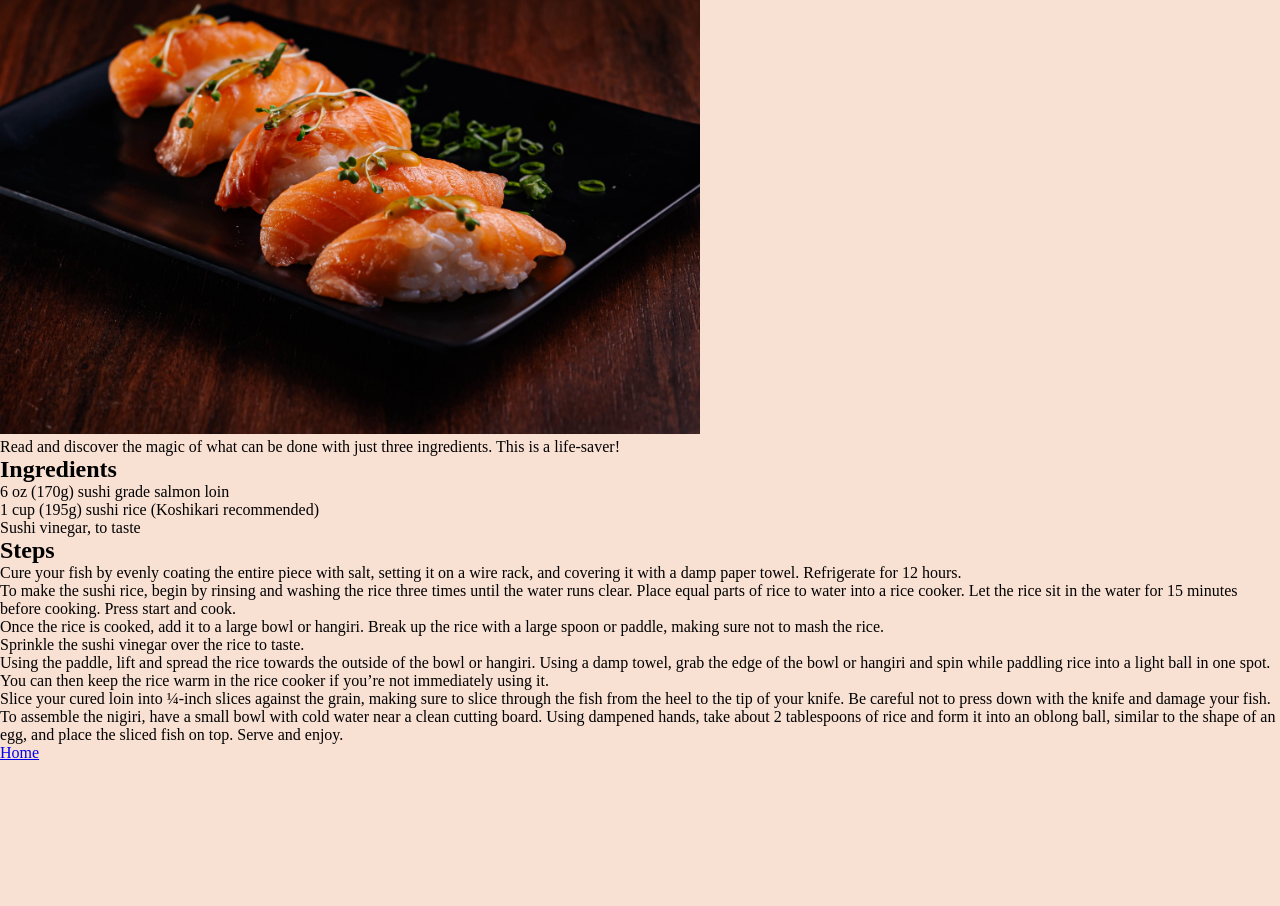
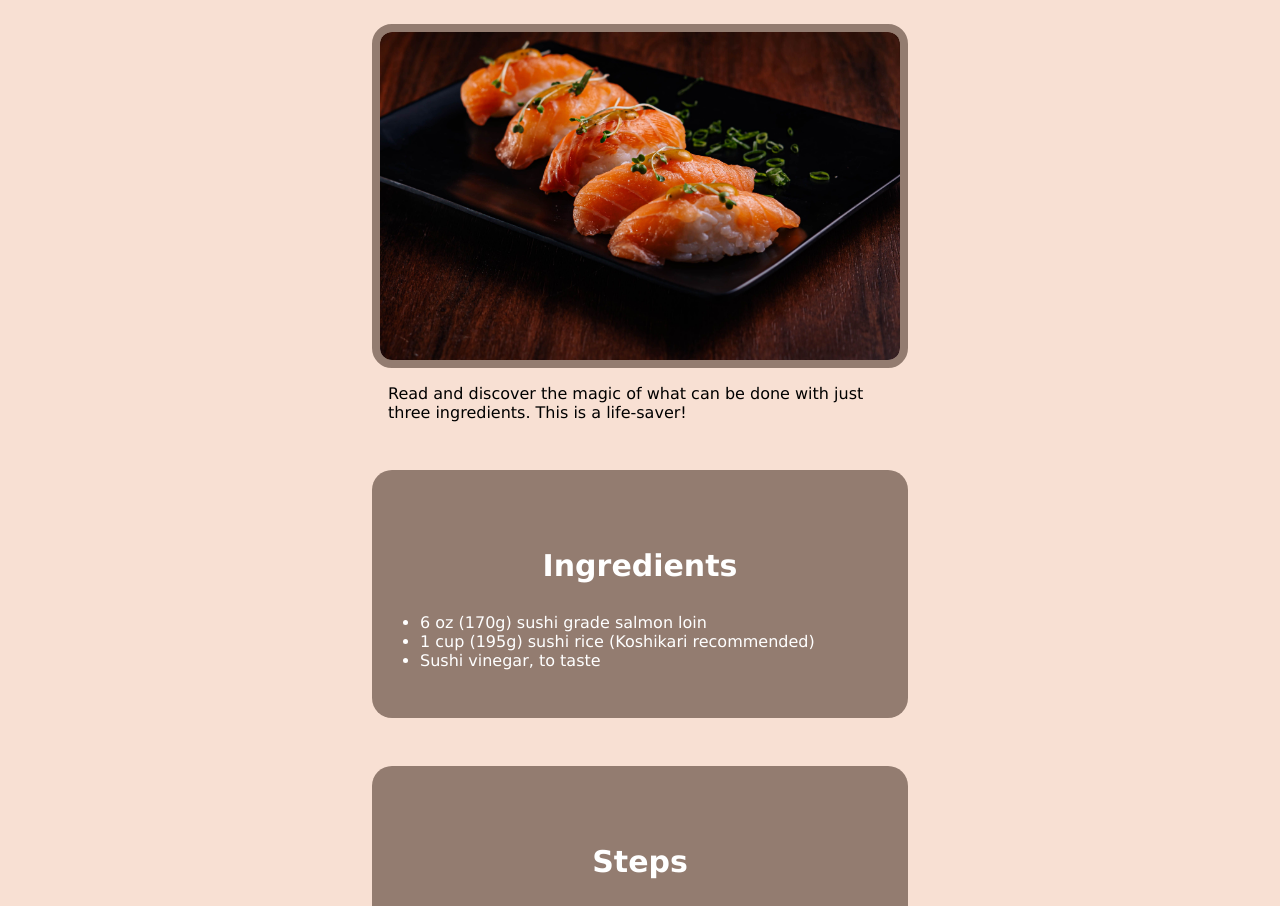
Before and after one commit to dangalf-dev/odin-recipes, a plain HTML site: page recipes/easy-nigiri.html in a window 1280 px wide. Shown: the part 202-1108 px from the top of the page. Before the commit the page ends 964 px from the top, so only its background shows below. Drawn offline with Linux system fonts and the light colour scheme.

Commit message:
Add CSS styling
Add various styles for images, lists, and headers

```diff
--- a/recipes/easy-nigiri.html
+++ b/recipes/easy-nigiri.html
@@ -15,47 +15,50 @@
     <img
       src="../images/nigiri.jpg"
       alt="a picture of assembled salmon nigiri"
-      width="700"
     />
     <p>
       Read and discover the magic of what can be done with just three
       ingredients. This is a life-saver!
     </p>
+    <div class="main-content">
       <h2>Ingredients</h2>
       <ul>
         <li>6 oz (170g) sushi grade salmon loin</li>
         <li>1 cup (195g) sushi rice (Koshikari recommended)</li>
         <li>Sushi vinegar, to taste</li>
       </ul>
+    </div>
+    <div class="main-content">
       <h2>Steps</h2>
       <ol>
         <li>
-        Cure your fish by evenly coating the entire piece with salt, setting it
-        on a wire rack, and covering it with a damp paper towel. Refrigerate for
-        12 hours.
+          Cure your fish by evenly coating the entire piece with salt, setting
+          it on a wire rack, and covering it with a damp paper towel.
+          Refrigerate for 12 hours.
         </li>
         <li>
           To make the sushi rice, begin by rinsing and washing the rice three
           times until the water runs clear. Place equal parts of rice to water
-        into a rice cooker. Let the rice sit in the water for 15 minutes before
-        cooking. Press start and cook.
+          into a rice cooker. Let the rice sit in the water for 15 minutes
+          before cooking. Press start and cook.
         </li>
         <li>
-        Once the rice is cooked, add it to a large bowl or hangiri. Break up the
-        rice with a large spoon or paddle, making sure not to mash the rice.
+          Once the rice is cooked, add it to a large bowl or hangiri. Break up
+          the rice with a large spoon or paddle, making sure not to mash the
+          rice.
         </li>
         <li>Sprinkle the sushi vinegar over the rice to taste.</li>
         <li>
           Using the paddle, lift and spread the rice towards the outside of the
           bowl or hangiri. Using a damp towel, grab the edge of the bowl or
-        hangiri and spin while paddling rice into a light ball in one spot. You
-        can then keep the rice warm in the rice cooker if you’re not immediately
-        using it.
+          hangiri and spin while paddling rice into a light ball in one spot.
+          You can then keep the rice warm in the rice cooker if you’re not
+          immediately using it.
         </li>
         <li>
-        Slice your cured loin into ¼-inch slices against the grain, making sure
-        to slice through the fish from the heel to the tip of your knife. Be
-        careful not to press down with the knife and damage your fish.
+          Slice your cured loin into ¼-inch slices against the grain, making
+          sure to slice through the fish from the heel to the tip of your knife.
+          Be careful not to press down with the knife and damage your fish.
         </li>
         <li>
           To assemble the nigiri, have a small bowl with cold water near a clean
@@ -64,6 +67,7 @@
           place the sliced fish on top. Serve and enjoy.
         </li>
       </ol>
+    </div>
     <a href="../index.html">Home</a>
   </body>
 </html>
--- a/style.css
+++ b/style.css
@@ -8,6 +8,10 @@
 
 body {
   background-color: rgb(248, 224, 211);
+  max-width: 600px;
+  margin: 0 auto;
+  padding: 2rem;
+  font-family: Verdana, Geneva, Tahoma, sans-serif;
 }
 
 .header {
@@ -17,10 +21,46 @@ body {
   font-size: 50px;
   color: white;
   background-color: rgb(200, 167, 149);
-  width: 8em;
+  width: 100%;
+  max-width: 600px;
   padding: 0.2em;
   border-radius: 10px;
 }
+
 .red-letter {
   color: red;
 }
+
+.menu-recipes {
+  margin: 1em;
+  font-size: 20px;
+}
+
+.main-content {
+  background-color: rgb(147, 124, 112);
+  margin: 3em auto;
+  padding: 3em;
+  border-radius: 20px;
+  color: white;
+  max-width: 600px;
+}
+
+h2,
+h3,
+p {
+  margin: 1em;
+}
+
+h2 {
+  text-align: center;
+  font-size: 30px;
+}
+
+img {
+  display: block;
+  margin: 0 auto;
+  max-width: 600px;
+  width: 100%;
+  border-radius: 20px;
+  border: 8px solid rgb(147, 124, 112);
+}
```
Also changed, not shown: index.html (+9 -3 lines), recipes/shrimp-tempura.html (+16 -12 lines), recipes/tonkotsu-ramen.html (+29 -23 lines). Lines whose indentation alone changed are shown as unchanged.
